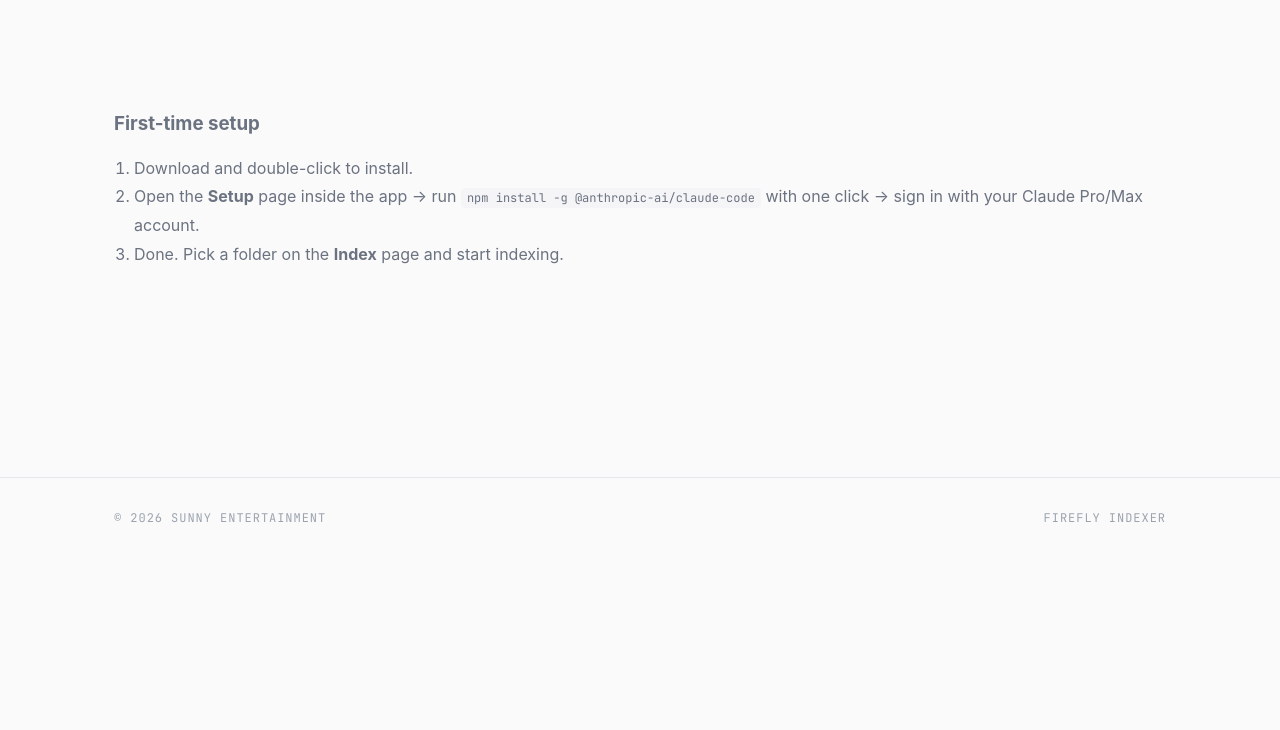
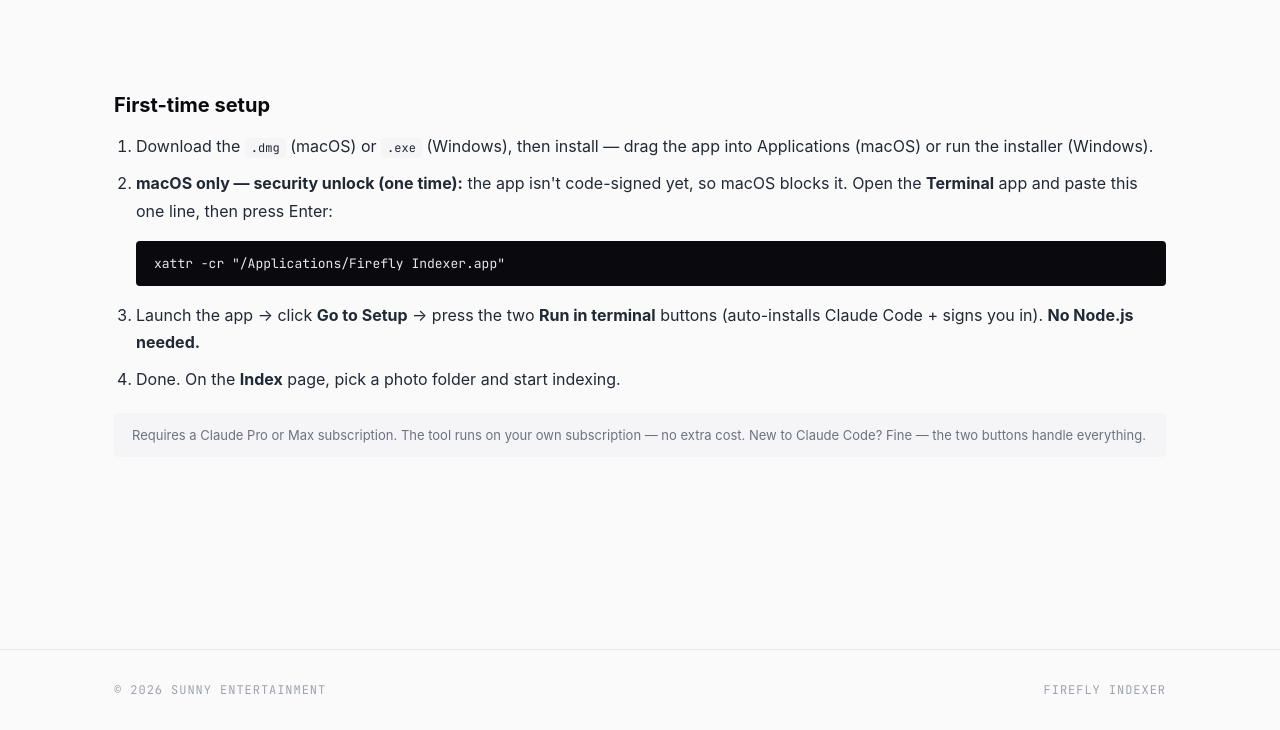
Before and after one commit to nextsunny-ai/firefly-indexer, a website: page docs/index.html in a window 1280 px wide. Shown: the part 598-1328 px from the top of the page. Before the commit the page ends 1156 px from the top, so only its background shows below. Drawn offline with Linux system fonts and the light colour scheme; no server answers; a web font is replaced by a local one.

Commit message:
Download page: full install guide (macOS xattr unlock + Setup steps) — link-only handoff

```diff
--- a/docs/index.html
+++ b/docs/index.html
@@ -42,9 +42,15 @@
 
     .row { display: flex; gap: 12px; flex-wrap: wrap; }
 
-    .info { max-width: 1100px; margin: 0 auto; padding: 32px 24px 96px; color: var(--muted); }
-    .info ol { padding-left: 20px; line-height: 1.8; }
+    .info { max-width: 1100px; margin: 0 auto; padding: 32px 24px 96px; color: var(--fg2); }
+    .info h3 { font-size: 20px; font-weight: 700; color: var(--fg); margin: 0 0 16px; }
+    .info ol { padding-left: 22px; line-height: 1.7; }
+    .info ol li { margin-bottom: 10px; }
     .info code { font-family: var(--mono); font-size: 12px; background: var(--elevated); padding: 2px 6px; border-radius: 4px; }
+    .info-code { font-family: var(--mono); font-size: 13px; background: #0A0A0E; color: #E5E7EB;
+      padding: 14px 18px; border-radius: 4px; margin: 8px 0 16px 22px; overflow-x: auto; user-select: all; }
+    .info-note { margin: 20px 0 0; padding: 14px 18px; background: var(--elevated); border-radius: 4px;
+      font-size: 13px; color: var(--muted); }
 
     footer { border-top: 1px solid var(--divider); padding: 32px 0; margin-top: 96px; }
     .footbar { max-width: 1100px; margin: 0 auto; padding: 0 24px; display: flex; justify-content: space-between; align-items: center; flex-wrap: wrap; gap: 16px; }
@@ -98,10 +104,15 @@
   <section class="info">
     <h3 data-i18n="setup_title">First-time setup</h3>
     <ol>
-      <li data-i18n="setup_step1">Download and double-click to install.</li>
-      <li data-i18n="setup_step2" data-i18n-html="true">Open the <strong>Setup</strong> page inside the app → run <code>npm install -g @anthropic-ai/claude-code</code> with one click → sign in with your Claude Pro/Max account.</li>
-      <li data-i18n="setup_step3" data-i18n-html="true">Done. Pick a folder on the <strong>Index</strong> page and start indexing.</li>
+      <li data-i18n="setup_step1" data-i18n-html="true">Download the <code>.dmg</code> (macOS) or <code>.exe</code> (Windows), then install — drag the app into Applications (macOS) or run the installer (Windows).</li>
+      <li data-i18n="setup_step2" data-i18n-html="true"><strong>macOS only — security unlock (one time):</strong> the app isn't code-signed yet, so macOS blocks it. Open the <strong>Terminal</strong> app and paste this one line, then press Enter:</li>
     </ol>
+    <pre class="info-code">xattr -cr "/Applications/Firefly Indexer.app"</pre>
+    <ol start="3">
+      <li data-i18n="setup_step3" data-i18n-html="true">Launch the app → click <strong>Go to Setup</strong> → press the two <strong>Run in terminal</strong> buttons (auto-installs Claude Code + signs you in). <strong>No Node.js needed.</strong></li>
+      <li data-i18n="setup_step4" data-i18n-html="true">Done. On the <strong>Index</strong> page, pick a photo folder and start indexing.</li>
+    </ol>
+    <p class="info-note" data-i18n="setup_note">Requires a Claude Pro or Max subscription. The tool runs on your own subscription — no extra cost. New to Claude Code? Fine — the two buttons handle everything.</p>
   </section>
 
   <footer>
@@ -123,9 +134,11 @@
         mac_btn_arm:"Download · Apple Silicon",
         mac_btn_intel:"Intel",
         setup_title:"First-time setup",
-        setup_step1:"Download and double-click to install.",
-        setup_step2:'Open the <strong>Setup</strong> page inside the app → run <code>npm install -g @anthropic-ai/claude-code</code> with one click → sign in with your Claude Pro/Max account.',
-        setup_step3:'Done. Pick a folder on the <strong>Index</strong> page and start indexing.',
+        setup_step1:'Download the <code>.dmg</code> (macOS) or <code>.exe</code> (Windows), then install — drag the app into Applications (macOS) or run the installer (Windows).',
+        setup_step2:'<strong>macOS only — security unlock (one time):</strong> the app isn\'t code-signed yet, so macOS blocks it. Open the <strong>Terminal</strong> app and paste this one line, then press Enter:',
+        setup_step3:'Launch the app → click <strong>Go to Setup</strong> → press the two <strong>Run in terminal</strong> buttons (auto-installs Claude Code + signs you in). <strong>No Node.js needed.</strong>',
+        setup_step4:'Done. On the <strong>Index</strong> page, pick a photo folder and start indexing.',
+        setup_note:"Requires a Claude Pro or Max subscription. The tool runs on your own subscription — no extra cost. New to Claude Code? Fine — the two buttons handle everything.",
       },
       ko: {
         hero_title: "Adobe Firefly Indexer",
@@ -136,9 +149,11 @@
         mac_btn_arm:"다운로드 · Apple Silicon",
         mac_btn_intel:"Intel",
         setup_title:"처음 설치 시",
-        setup_step1:"다운로드 후 더블클릭으로 설치.",
-        setup_step2:'앱 안의 <strong>Setup</strong> 페이지 → <code>npm install -g @anthropic-ai/claude-code</code> 자동 실행 → 본인 Claude Pro/Max 계정으로 로그인.',
-        setup_step3:'완료. <strong>Index</strong> 페이지에서 폴더 선택 → 인덱싱 시작.',
+        setup_step1:'<code>.dmg</code>(macOS) 또는 <code>.exe</code>(Windows) 다운로드 후 설치 — macOS는 앱을 응용 프로그램 폴더로 드래그, Windows는 설치 파일 실행.',
+        setup_step2:'<strong>macOS 전용 — 보안 해제 (1회만):</strong> 앱이 아직 서명 전이라 macOS가 막습니다. <strong>터미널</strong> 앱을 열고 아래 한 줄을 붙여넣은 뒤 엔터:',
+        setup_step3:'앱 실행 → <strong>Setup으로</strong> 클릭 → <strong>터미널 자동 실행</strong> 버튼 2개 누르기 (Claude Code 자동 설치 + 자동 로그인). <strong>Node.js 불필요.</strong>',
+        setup_step4:'완료. <strong>Index</strong> 페이지에서 사진 폴더 선택 → 인덱싱 시작.',
+        setup_note:"Claude Pro 또는 Max 구독이 필요합니다. 본인 구독으로 작동 — 추가 비용 없음. Claude Code가 처음이어도 OK — 버튼 2개가 다 해줍니다.",
       },
     };
     const LANG_KEY = "firefly_indexer_lang";
```
